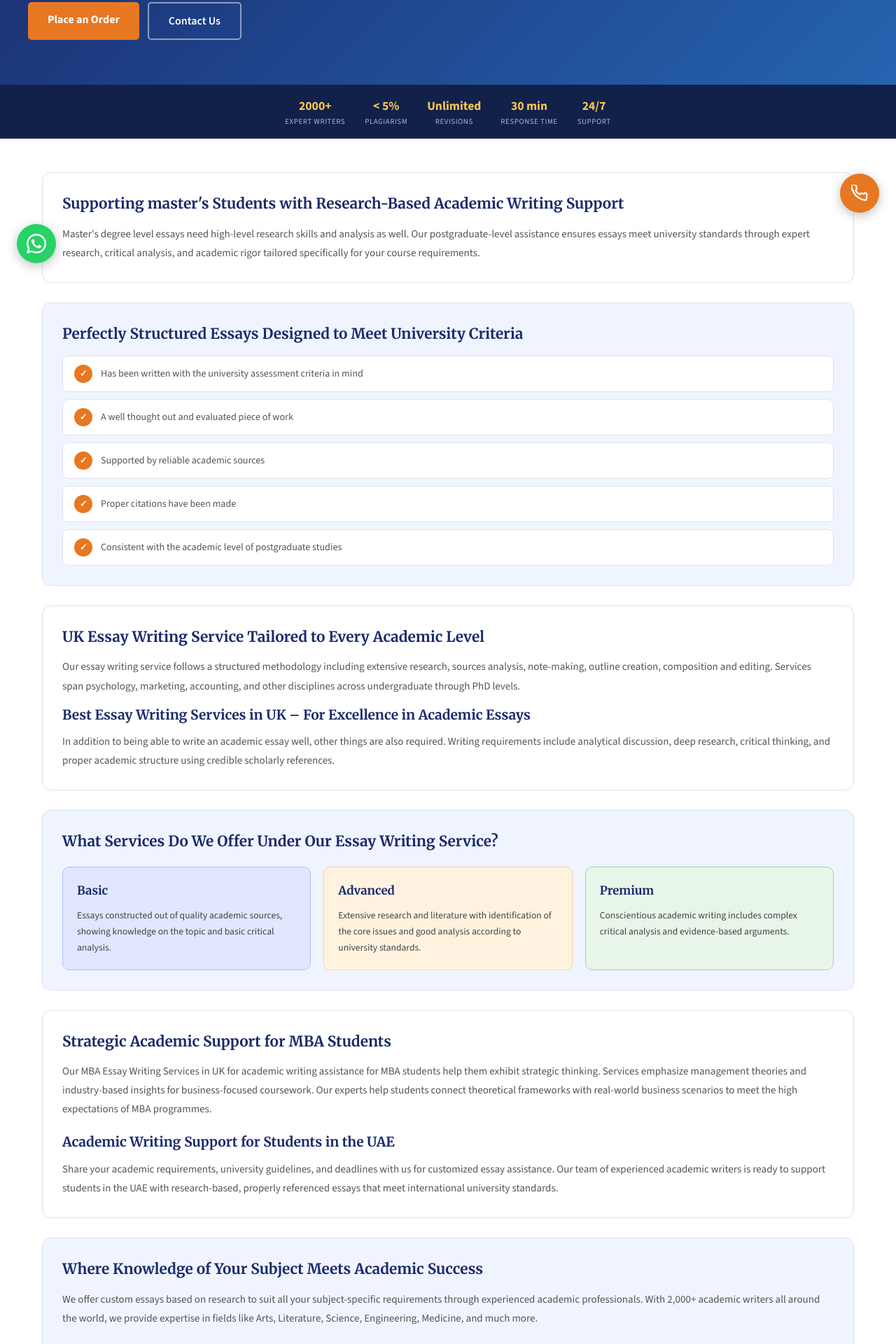
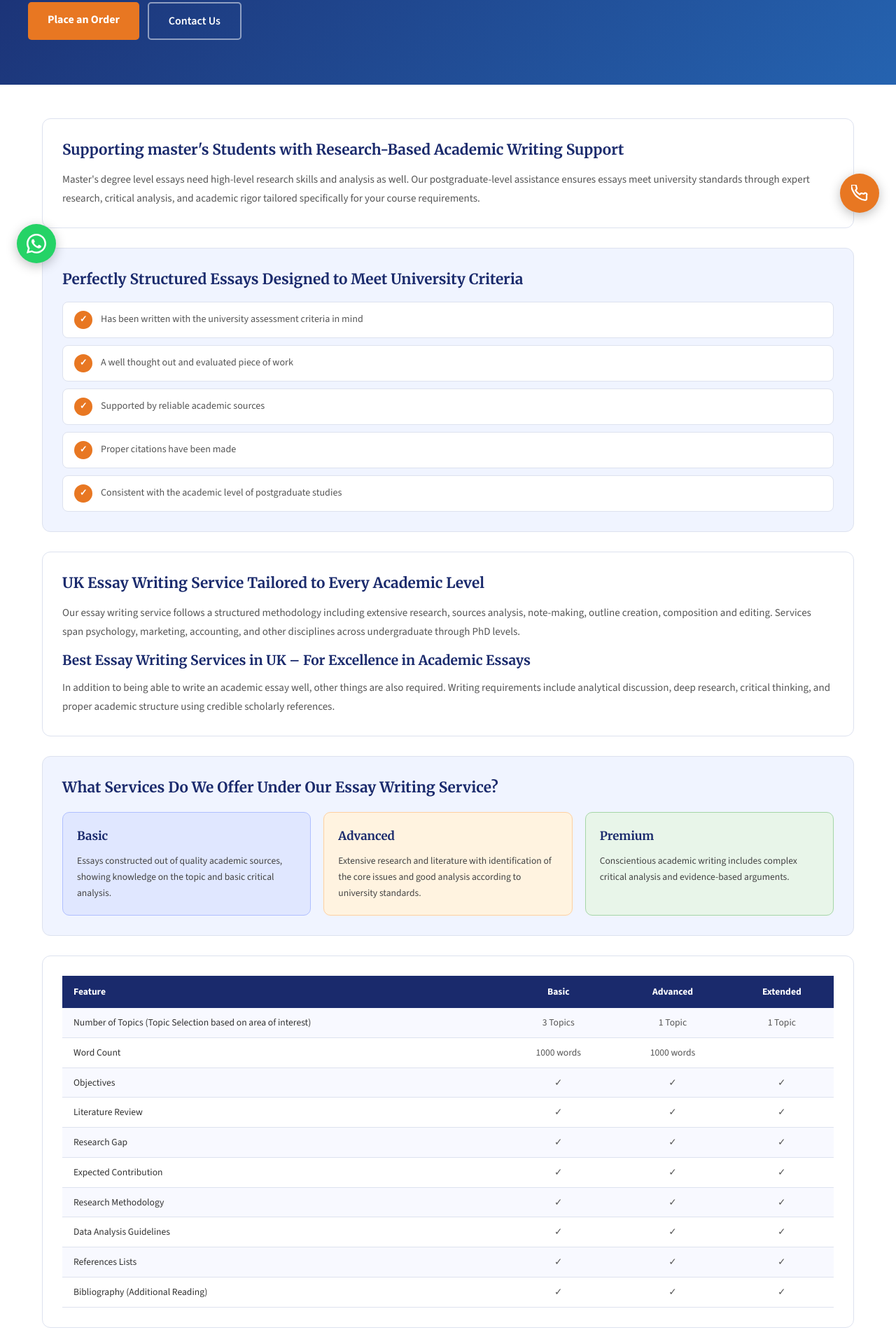
Before and after one commit to GuiresFRL/tutorsindia_claudee, a Next.js app: page /our-services/coursework-writing/essay-writing-services in a window 1280 px wide. Shown: the part 400-2320 px from the top of the page at 70% size. Built offline with nearby package versions, Linux system fonts and the light colour scheme.

Commit message:
Fix essay-writing-services page: remove stats bar, add H3s, split structure headings, add comparison table, fix Why Choose UAE section

```diff
--- a/app/our-services/coursework-writing/essay-writing-services/page.tsx
+++ b/app/our-services/coursework-writing/essay-writing-services/page.tsx
@@ -91,18 +91,6 @@ export default function EssayWritingServicesPage() {
         </div>
       </section>
 
-      {/* ── STATS BAR ── */}
-      <div style={{ background: "#12214a", padding: "16px 20px" }}>
-        <div style={{ maxWidth: "1100px", margin: "0 auto", display: "flex", gap: "28px", flexWrap: "wrap", justifyContent: "center" }}>
-          {[{ n: "2000+", l: "Expert Writers" }, { n: "< 5%", l: "Plagiarism" }, { n: "Unlimited", l: "Revisions" }, { n: "30 min", l: "Response Time" }, { n: "24/7", l: "Support" }].map(s => (
-            <div key={s.l} style={{ textAlign: "center" }}>
-              <div style={{ fontSize: "1.1rem", fontWeight: 700, color: "#f9c74f" }}>{s.n}</div>
-              <div style={{ fontSize: "0.68rem", color: "#a0b8e0", textTransform: "uppercase", letterSpacing: "0.05em" }}>{s.l}</div>
-            </div>
-          ))}
-        </div>
-      </div>
-
       <section style={{ maxWidth: "1200px", margin: "48px auto", padding: "0 20px" }}>
 
         {/* Supporting Master's Students */}
@@ -161,6 +149,41 @@ export default function EssayWritingServicesPage() {
           </div>
         </div>
 
+        {/* Service Tier Comparison Table */}
+        <div style={{ background: "#fff", border: "1px solid #dde2ef", borderRadius: "12px", padding: "28px", marginBottom: "28px", overflowX: "auto" }}>
+          <table style={{ width: "100%", borderCollapse: "collapse", fontSize: "0.85rem" }}>
+            <thead>
+              <tr style={{ background: "#1a2a6c", color: "#fff" }}>
+                <th style={{ padding: "12px 16px", textAlign: "left", fontWeight: 700 }}>Feature</th>
+                <th style={{ padding: "12px 16px", textAlign: "center", fontWeight: 700 }}>Basic</th>
+                <th style={{ padding: "12px 16px", textAlign: "center", fontWeight: 700 }}>Advanced</th>
+                <th style={{ padding: "12px 16px", textAlign: "center", fontWeight: 700 }}>Extended</th>
+              </tr>
+            </thead>
+            <tbody>
+              {[
+                { feature: "Number of Topics (Topic Selection based on area of interest)", basic: "3 Topics", advanced: "1 Topic", extended: "1 Topic" },
+                { feature: "Word Count", basic: "1000 words", advanced: "1000 words", extended: "" },
+                { feature: "Objectives", basic: "✓", advanced: "✓", extended: "✓" },
+                { feature: "Literature Review", basic: "✓", advanced: "✓", extended: "✓" },
+                { feature: "Research Gap", basic: "✓", advanced: "✓", extended: "✓" },
+                { feature: "Expected Contribution", basic: "✓", advanced: "✓", extended: "✓" },
+                { feature: "Research Methodology", basic: "✓", advanced: "✓", extended: "✓" },
+                { feature: "Data Analysis Guidelines", basic: "✓", advanced: "✓", extended: "✓" },
+                { feature: "References Lists", basic: "✓", advanced: "✓", extended: "✓" },
+                { feature: "Bibliography (Additional Reading)", basic: "✓", advanced: "✓", extended: "✓" },
+              ].map((row, i) => (
+                <tr key={i} style={{ background: i % 2 === 0 ? "#f8f9ff" : "#fff", borderBottom: "1px solid #dde2ef" }}>
+                  <td style={{ padding: "10px 16px", color: "#333", fontWeight: 500 }}>{row.feature}</td>
+                  <td style={{ padding: "10px 16px", textAlign: "center", color: "#555" }}>{row.basic}</td>
+                  <td style={{ padding: "10px 16px", textAlign: "center", color: "#555" }}>{row.advanced}</td>
+                  <td style={{ padding: "10px 16px", textAlign: "center", color: "#555" }}>{row.extended}</td>
+                </tr>
+              ))}
+            </tbody>
+          </table>
+        </div>
+
         {/* MBA + UAE sections */}
         <div style={{ background: "#fff", border: "1px solid #dde2ef", borderRadius: "12px", padding: "28px", marginBottom: "28px" }}>
           <h2 style={{ fontFamily: "Merriweather,serif", fontSize: "1.3rem", fontWeight: 700, color: "#1a2a6c", marginBottom: "12px" }}>Strategic Academic Support for MBA Students</h2>
@@ -176,22 +199,69 @@ export default function EssayWritingServicesPage() {
         {/* What You Will Receive + Process */}
         <div style={{ background: "#f0f4ff", border: "1px solid #dde2ef", borderRadius: "12px", padding: "28px", marginBottom: "28px" }}>
           <h2 style={{ fontFamily: "Merriweather,serif", fontSize: "1.3rem", fontWeight: 700, color: "#1a2a6c", marginBottom: "12px" }}>Where Knowledge of Your Subject Meets Academic Success</h2>
+          <h3 style={{ fontFamily: "Merriweather,serif", fontSize: "1.05rem", fontWeight: 700, color: "#e87722", marginBottom: "10px" }}>Your Trusted Partner in Academic Excellence</h3>
           <p style={{ color: "#555", lineHeight: 1.8, marginBottom: "18px", fontSize: "0.94rem" }}>
             We offer custom essays based on research to suit all your subject-specific requirements through experienced academic professionals. With 2,000+ academic writers all around the world, we provide expertise in fields like Arts, Literature, Science, Engineering, Medicine, and much more.
           </p>
           <h2 style={{ fontFamily: "Merriweather,serif", fontSize: "1.2rem", fontWeight: 700, color: "#1a2a6c", marginBottom: "12px" }}>What You Will Receive from Us for Your Essay Writing Assistance</h2>
           <p style={{ color: "#555", lineHeight: 1.8, marginBottom: "18px", fontSize: "0.94rem" }}>
-            Students receive academically oriented material that is well-researched through the use of credible scholarly sources, correct citations, structured argumentation, analysis, and quality control.
+            Students will be offered academically oriented material that is well-researched through the use of credible scholarly sources, correct citations, structured argumentation, analysis, and quality control.
           </p>
           <h2 style={{ fontFamily: "Merriweather,serif", fontSize: "1.2rem", fontWeight: 700, color: "#1a2a6c", marginBottom: "12px" }}>Our Essay Writing Process</h2>
+          <h3 style={{ fontFamily: "Merriweather,serif", fontSize: "1rem", fontWeight: 700, color: "#e87722", marginBottom: "10px" }}>Discover Our Process</h3>
           <p style={{ color: "#555", lineHeight: 1.8, fontSize: "0.94rem" }}>
-            Provide us with all the information concerning your essay, and we will conduct the research, write your essay, and review your essay. Postgraduate academic assistance from us is intended to assist students in handling the intricacies of university expectations through structured research and essay development.
+            Provide us with all the information concerning your essay, and we will conduct the research, write your essay, and review your essay in the process. Postgraduate academic assistance from us is intended to assist students in handling the intricacies of university expectations by means of structured research and essay development.
           </p>
         </div>
 
-        {/* Service Feature Cards */}
+        {/* Essay Structure */}
+        <div style={{ background: "#fff8f0", border: "1px solid #f5d9bb", borderRadius: "12px", padding: "28px", marginBottom: "28px" }}>
+          <h2 style={{ fontFamily: "Merriweather,serif", fontSize: "1.3rem", fontWeight: 700, color: "#1a2a6c", marginBottom: "14px" }}>Structure of Our Essay Writing Services</h2>
+          <h2 style={{ fontFamily: "Merriweather,serif", fontSize: "1.15rem", fontWeight: 700, color: "#1a2a6c", marginBottom: "14px" }}>What Is Included in Your Essay?</h2>
+          <div style={{ display: "flex", flexDirection: "column", gap: "12px" }}>
+            {[
+              "Introduction – stating the topic and objectives of the paper",
+              "Essay's main body which is organized with the help of critical thinking and substantiated by evidence",
+              "Conclusion containing the summary of the essay findings",
+              "Bibliography prepared and formatted according to university guidelines",
+              "Essay Written Based on Academic Research and Critical Thinking",
+            ].map((item, i) => (
+              <div key={i} style={{ display: "flex", gap: "12px", background: "#fff", border: "1px solid #f5d9bb", borderRadius: "8px", padding: "14px", alignItems: "flex-start" }}>
+                <div style={{ width: "28px", height: "28px", background: "#1a2a6c", borderRadius: "50%", display: "flex", alignItems: "center", justifyContent: "center", color: "#fff", fontWeight: 700, fontSize: "0.78rem", flexShrink: 0, marginTop: "1px" }}>{i + 1}</div>
+                <p style={{ fontSize: "0.88rem", color: "#555", lineHeight: 1.65, margin: 0 }}>{item}</p>
+              </div>
+            ))}
+          </div>
+
+          {/* Feature quality cards */}
+          <h2 style={{ fontFamily: "Merriweather,serif", fontSize: "1.15rem", fontWeight: 700, color: "#1a2a6c", margin: "20px 0 12px" }}>Essay Written Based on Academic Research and Critical Thinking</h2>
+          <div style={{ display: "grid", gridTemplateColumns: "repeat(2,1fr)", gap: "14px" }} className="two-col-grid">
+            {[
+              { t: "Well-Structured Academic Essays", d: "Every essay is developed with a clear introduction, logically organized body paragraphs, a concise conclusion, and a properly formatted bibliography that aligns with your university's academic and referencing guidelines." },
+              { t: "Research-Driven and Critically Developed Content", d: "Our essays are based on extensive academic research, credible scholarly sources, and critical analysis to present well-supported arguments, demonstrate subject knowledge, and meet the required learning outcomes." },
+            ].map(f => (
+              <div key={f.t} style={{ background: "#fff", border: "1px solid #f5d9bb", borderRadius: "10px", padding: "18px" }}>
+                <h3 style={{ fontSize: "0.9rem", fontWeight: 700, color: "#1a2a6c", marginBottom: "6px" }}>{f.t}</h3>
+                <p style={{ fontSize: "0.82rem", color: "#666", lineHeight: 1.65, margin: 0 }}>{f.d}</p>
+              </div>
+            ))}
+          </div>
+        </div>
+
+        {/* Plagiarism + Professional Writing */}
         <div style={{ background: "#fff", border: "1px solid #dde2ef", borderRadius: "12px", padding: "28px", marginBottom: "28px" }}>
-          <h2 style={{ fontFamily: "Merriweather,serif", fontSize: "1.3rem", fontWeight: 700, color: "#1a2a6c", marginBottom: "18px" }}>What Services Do We Offer Under Our Essay Writing Service?</h2>
+          <h2 style={{ fontFamily: "Merriweather,serif", fontSize: "1.3rem", fontWeight: 700, color: "#1a2a6c", marginBottom: "12px" }}>Original Essays Free of Plagiarism Based on Academic Sources</h2>
+          <p style={{ color: "#555", lineHeight: 1.8, marginBottom: "18px", fontSize: "0.94rem" }}>
+            We are proud of having strict anti-plagiarism policies. All the essays we write are written based on academic sources and cited appropriately. Each assignment is reviewed for originality before delivery, maintaining academic integrity and university compliance.
+          </p>
+          <h2 style={{ fontFamily: "Merriweather,serif", fontSize: "1.2rem", fontWeight: 700, color: "#1a2a6c", marginBottom: "12px" }}>Essays Professionally Written Based on Research and Criticism</h2>
+          <p style={{ color: "#555", lineHeight: 1.8, marginBottom: "18px", fontSize: "0.94rem" }}>
+            We provide academic writing help that will enable students to come up with essays that have research-based arguments and discussions and proper structure and integrity.
+          </p>
+          <h2 style={{ fontFamily: "Merriweather,serif", fontSize: "1.2rem", fontWeight: 700, color: "#1a2a6c", marginBottom: "12px" }}>Why Choose our Essay Writing Services UAE?</h2>
+          <p style={{ color: "#555", lineHeight: 1.8, marginBottom: "16px", fontSize: "0.94rem" }}>
+            Apart from academic writing, we provide a wide variety of other quality-focused services which consist of research help, academic editing, plagiarism checker services, and student guidance throughout the entire process. Our Essay Writing Services in UAE come along with such perks as availability of qualified writers, guarantee of quality, revisions, and customized assistance at the academic level.
+          </p>
           <div style={{ display: "grid", gridTemplateColumns: "repeat(2,1fr)", gap: "16px" }} className="two-col-grid">
             {[
               { t: "Custom Written Essays", d: "Enjoy custom-made research papers that are written exclusively keeping in mind your university guidelines." },
@@ -208,40 +278,6 @@ export default function EssayWritingServicesPage() {
               </div>
             ))}
           </div>
-        </div>
-
-        {/* Essay Structure */}
-        <div style={{ background: "#fff8f0", border: "1px solid #f5d9bb", borderRadius: "12px", padding: "28px", marginBottom: "28px" }}>
-          <h2 style={{ fontFamily: "Merriweather,serif", fontSize: "1.3rem", fontWeight: 700, color: "#1a2a6c", marginBottom: "14px" }}>Structure of Our Essay Writing Services – What Is Included in Your Essay?</h2>
-          <div style={{ display: "flex", flexDirection: "column", gap: "12px" }}>
-            {[
-              "Introduction – stating the topic and objectives of the paper",
-              "Essay's main body which is organized with the help of critical thinking and substantiated by evidence",
-              "Conclusion containing the summary of the essay findings",
-              "Bibliography prepared and formatted according to university guidelines",
-            ].map((item, i) => (
-              <div key={i} style={{ display: "flex", gap: "12px", background: "#fff", border: "1px solid #f5d9bb", borderRadius: "8px", padding: "14px", alignItems: "flex-start" }}>
-                <div style={{ width: "28px", height: "28px", background: "#1a2a6c", borderRadius: "50%", display: "flex", alignItems: "center", justifyContent: "center", color: "#fff", fontWeight: 700, fontSize: "0.78rem", flexShrink: 0, marginTop: "1px" }}>{i + 1}</div>
-                <p style={{ fontSize: "0.88rem", color: "#555", lineHeight: 1.65, margin: 0 }}>{item}</p>
-              </div>
-            ))}
-          </div>
-        </div>
-
-        {/* Plagiarism + Professional Writing */}
-        <div style={{ background: "#fff", border: "1px solid #dde2ef", borderRadius: "12px", padding: "28px", marginBottom: "28px" }}>
-          <h2 style={{ fontFamily: "Merriweather,serif", fontSize: "1.3rem", fontWeight: 700, color: "#1a2a6c", marginBottom: "12px" }}>Original Essays Free of Plagiarism Based on Academic Sources</h2>
-          <p style={{ color: "#555", lineHeight: 1.8, marginBottom: "18px", fontSize: "0.94rem" }}>
-            We are proud of having strict anti-plagiarism policies. All the essays we write are written based on academic sources and cited appropriately. Each assignment is reviewed for originality before delivery, maintaining academic integrity and university compliance.
-          </p>
-          <h2 style={{ fontFamily: "Merriweather,serif", fontSize: "1.2rem", fontWeight: 700, color: "#1a2a6c", marginBottom: "12px" }}>Essays Professionally Written Based on Research and Criticism</h2>
-          <p style={{ color: "#555", lineHeight: 1.8, marginBottom: "18px", fontSize: "0.94rem" }}>
-            We provide academic writing help that will enable students to come up with essays that have research-based arguments and discussions and proper structure and integrity.
-          </p>
-          <h2 style={{ fontFamily: "Merriweather,serif", fontSize: "1.2rem", fontWeight: 700, color: "#1a2a6c", marginBottom: "12px" }}>Why Choose our Essay Writing Services UAE?</h2>
-          <p style={{ color: "#555", lineHeight: 1.8, fontSize: "0.94rem" }}>
-            Our services include research help, academic editing, plagiarism checker services, and student guidance. We are recognized for quality-focused academic assistance with availability of qualified writers, guarantee of quality, revisions, and customized assistance at the academic level.
-          </p>
         </div>
 
         {/* Key Features List */}
```
